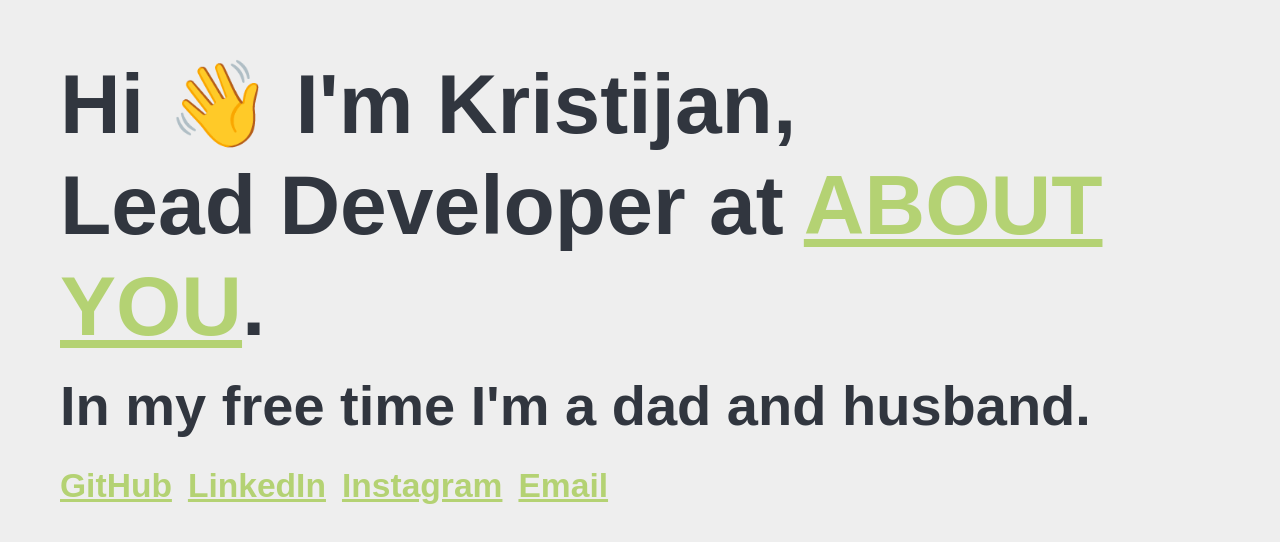
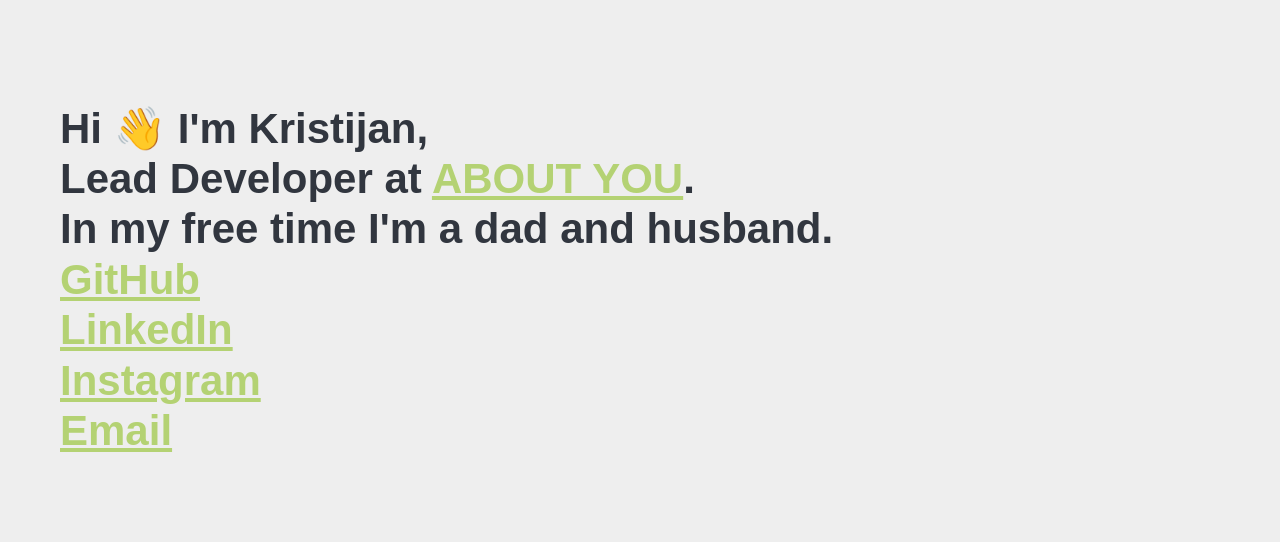
Before and after one commit to kristijanbambir/kristijanbambir.github.com, a Next.js app: page / in a window 1280 px wide. Shown: the part 120-662 px from the top of the page. Built offline with nearby package versions, Linux system fonts and the light colour scheme; a web font is replaced by a local one.

Commit message:
Redesign font sizes

```diff
--- a/src/app/layout.tsx
+++ b/src/app/layout.tsx
@@ -1,5 +1,5 @@
 import type { Metadata } from 'next';
-import { Montagu_Slab as Font } from 'next/font/google';
+import { Red_Hat_Mono as Font } from 'next/font/google';
 import './reset.css';
 import './globals.css';
 
--- a/src/app/page.module.css
+++ b/src/app/page.module.css
@@ -1,8 +1,10 @@
 .main {
+  --text-size: 1.5em;
+
   display: flex;
   flex-direction: column;
   justify-content: center;
-  gap: 1rem;
+  gap: 0;
   min-height: 100svh;
   margin: 0 auto;
   padding: 0 20px;
@@ -12,25 +14,20 @@
 }
 
 .title {
-  font-size: 3em;
+  font-size: var(--text-size);
 }
 
 .subtitle {
-  font-size: 2em;
+  font-size: var(--text-size);
 }
 
 .links {
-  display: flex;
-  justify-content: flex-start;
-  flex-wrap: wrap;
-  gap: 1rem;
   padding: 0;
-  margin: 10px 0 0 0;
   list-style: none;
 }
 
 .links li {
-  font-size: 1.2em;
+  font-size: var(--text-size);
 }
 
 @media (min-width: 640px) {
```
